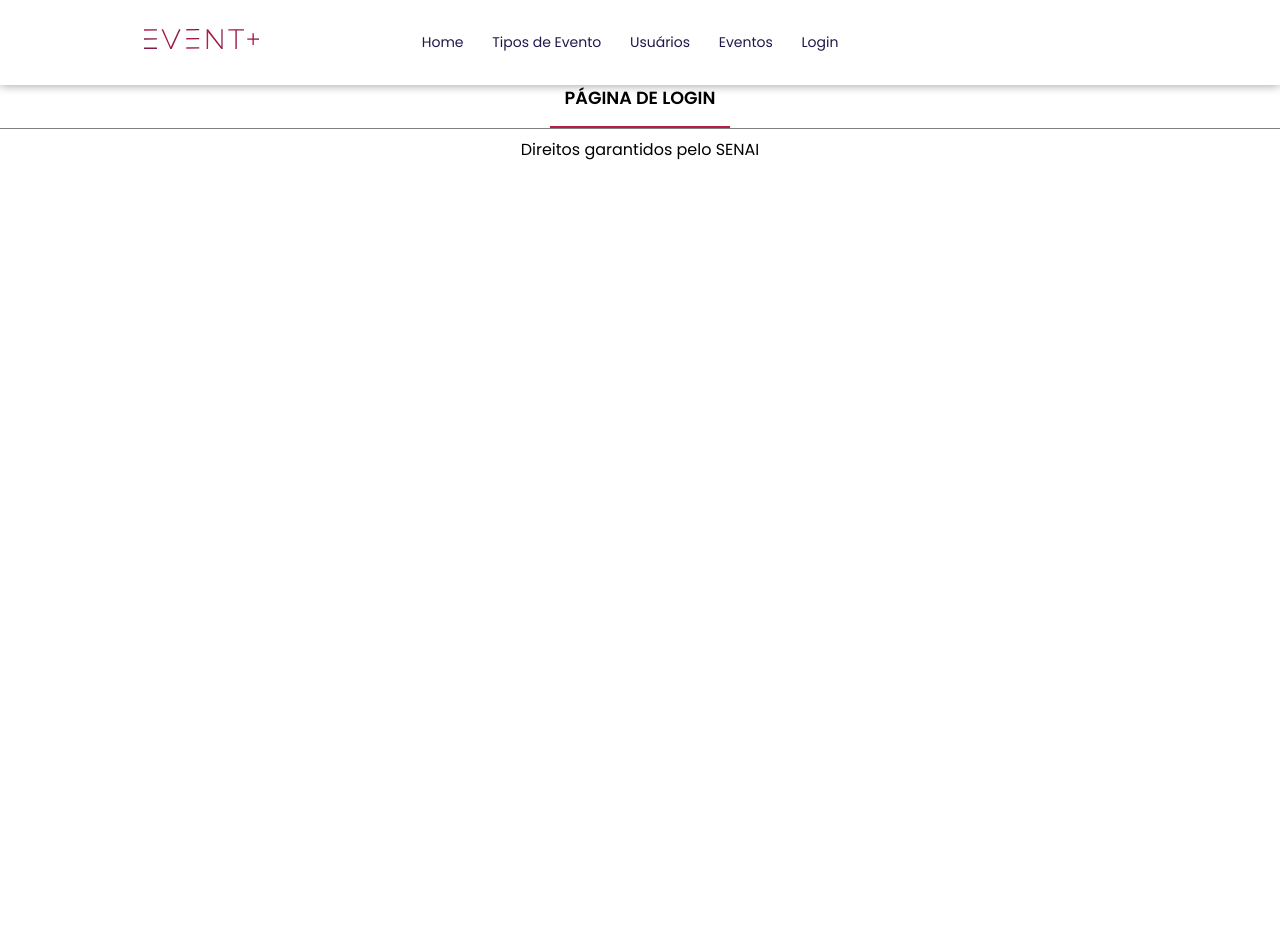
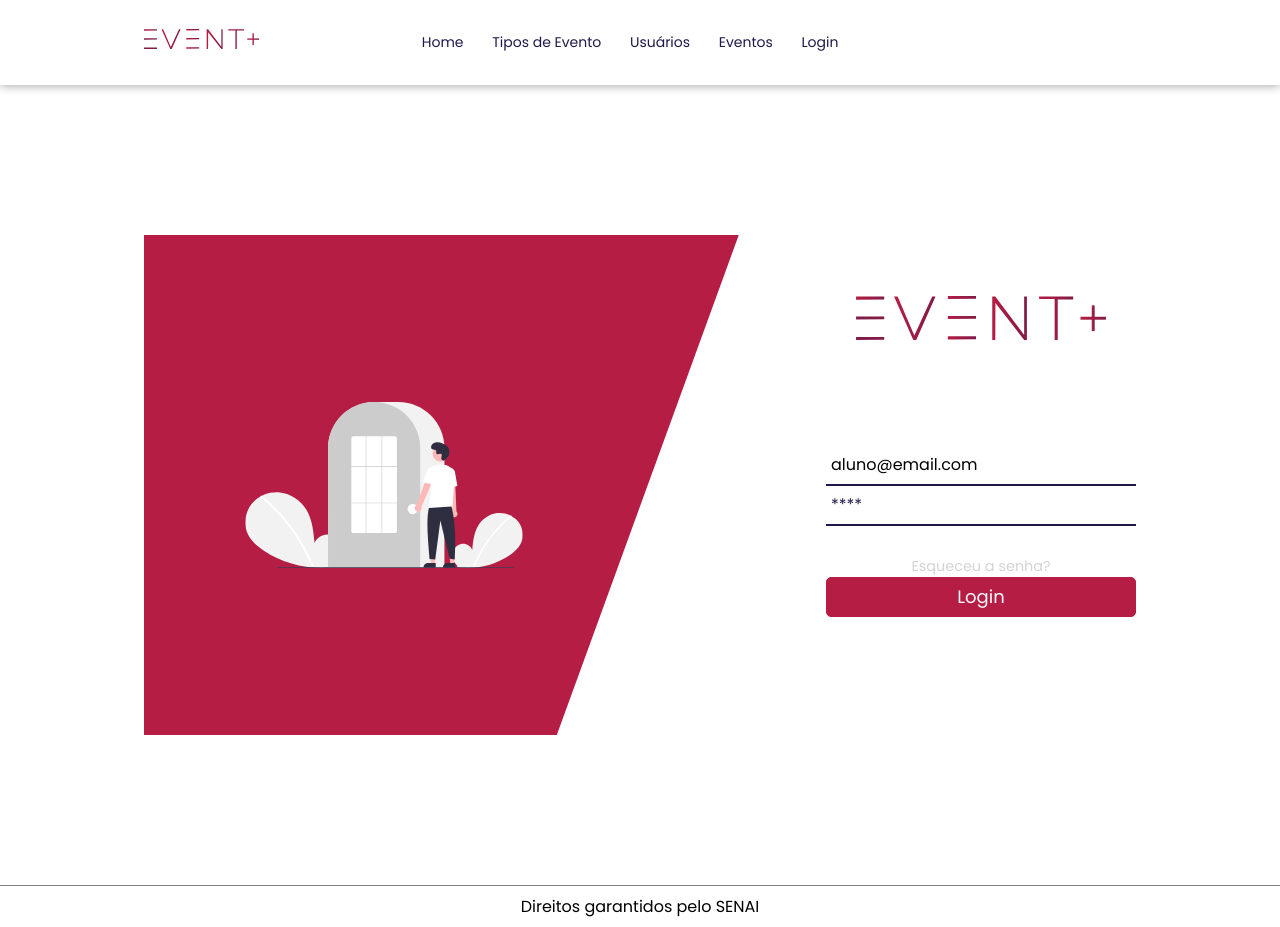
Before and after one commit to KidChoque/EventPLus, a React (Create React App) app: page /login in a window 1280 px wide. Before the commit the page ends 800 px from the top, so only its background shows below. Built offline with nearby package versions, Linux system fonts and the light colour scheme.

Commit message:
Configurando a geração dos tokens na tela de login

```diff
--- a/package.json
+++ b/package.json
@@ -7,6 +7,7 @@
     "@testing-library/react": "^13.4.0",
     "@testing-library/user-event": "^13.5.0",
     "axios": "^1.6.0",
+    "jwt-decode": "^4.0.0",
     "react": "^18.2.0",
     "react-dom": "^18.2.0",
     "react-router-dom": "^6.17.0",
--- a/src/App.jsx
+++ b/src/App.jsx
@@ -1,7 +1,14 @@
-
-import './App.css';
-import Rotas from './routes';
-const App = () => <Rotas />
-
+import "./App.css";
+import Rotas from "./routes";
+import { UserContext } from "./context/AuthContext";
+import { useState } from "react";
+const App = () => {
+  const [userData, setUserData] = useState({});
+  return (
+    <UserContext.Provider value={{ userData, setUserData }}>
+      <Rotas />
+    </UserContext.Provider>
+  );
+};
 
 export default App;
--- a/src/Components/ImageIllustrator/ImageIllustrator.jsx
+++ b/src/Components/ImageIllustrator/ImageIllustrator.jsx
@@ -2,12 +2,12 @@ import React from 'react';
 import imageDefault from '../../assets/images/default-image.jpeg'
 import './ImageIlustrator.css'
 
-const ImageIllustrator = ({alteText,imageRender=imageDefault,addClass=''}) => {
+const ImageIllustrator = ({alteText,imageRender=imageDefault,addClass}) => {
     return (
      <figure className='illustrator-box'>
         <img src={imageRender}
          alt={alteText}
-         className={`illustrator-box__image${addClass}`} />
+         className={`illustrator-box__image ${addClass}`} />
      </figure>
     );
 };
--- a/src/Services/Service.js
+++ b/src/Services/Service.js
@@ -8,6 +8,7 @@ export const eventsResourse = '/Evento'
 
 
 export const eventsTypeResource = '/TiposEvento'
+export const loginResource = '/Login'
 
 
 const apiPort = "7118";
--- /dev/null
+++ b/src/context/AuthContext.js
@@ -0,0 +1,9 @@
+import { jwtDecode } from "jwt-decode";
+import { createContext } from "react";
+
+export const UserContext = createContext(null)
+
+export const userDecodeToken=(theToken) => {
+    const decoded =jwtDecode(theToken);
+    return {role:decoded.role, nome:decoded.name,token: theToken}
+}
--- a/src/pages/Eventos/Eventos.jsx
+++ b/src/pages/Eventos/Eventos.jsx
@@ -20,6 +20,7 @@ import "./Eventos.css";
 
 const Eventos = () => {
   const [eventos, setEventos] = useState([]);
+  const [idEvento,setIdEvento]=useState("")
   const [nomeEvento, setNomeEvento] = useState("");
   const [tipoEventos, setTipoEventos] = useState([]);
   const [idTipoEvento, setIdTipoEvento] = useState("");
@@ -108,13 +109,28 @@ const Eventos = () => {
     }
   }
 
-  async function showUpdateForm() {
+  async function showUpdateForm(idEvento) {
     setFrmEdit(true);
+    setIdEvento(idEvento)
+    try {
+      const retorno = await api.get(`${eventsResourse}/${idEvento}`);
+      setNomeEvento(retorno.data.nomeEvento)
+      setDescricao(retorno.data.descricao)
+      setDataEvento(retorno.data.dataEvento)
+      console.log(retorno);
+    } catch (error) {
+      alert('Sei nao deu ruim')
+    }
   }
 
   async function handleUpdate() {
     try {
-      const edit = await api.put(`${eventsResourse}/${idTipoEvento}`);
+      const edit = await api.put(`${eventsResourse}/${idEvento}`,{
+        nomeEvento: nomeEvento,
+        descricao: descricao,
+        idTipoEvento: idTipoEvento,
+        dataEvento: dataEvento,
+      });
     } catch (error) {}
     return;
   }
@@ -226,6 +242,7 @@ const Eventos = () => {
                     />
                   </>
                 ) : (
+                  //EDICAO DE EVENTO
                   <>
                     <Input
                       id="NomeEvento"
@@ -233,7 +250,7 @@ const Eventos = () => {
                       name="nomeEvento"
                       type="text"
                       required="required"
-                      value={frmEdit.nomeEvento}
+                      value={nomeEvento}
                       manipulationFunction={(e) => {setFrmEditData({
                         ...setFrmEditData,nomeEvento:e.target.value});
                       }}
@@ -245,7 +262,7 @@ const Eventos = () => {
                       name="descricao"
                       type="text"
                       required="required"
-                      value={frmEdit.descricao}
+                      value={descricao}
                       manipulationFunction={(e) => {
                         setDescricao(e.target.value);
                       }}
@@ -256,7 +273,7 @@ const Eventos = () => {
                       name={"tiposEvento"}
                       required={"required"}
                       options={tipoEventos}
-                      value={frmEdit.idTipoEvento}
+                      value={idTipoEvento}
                       manipulationFunction={(e) => {setFrmEditData({
                         ...setFrmEditData,tipoEventos:e.target.value});
                       }}
@@ -268,7 +285,7 @@ const Eventos = () => {
                       name="data"
                       type="date"
                       required="required"
-                      value={new Date(frmEdit.dataEvento).toLocaleDateString(
+                      value={new Date(dataEvento).toLocaleDateString(
                         "sv-SE"
                       )}
                       manipulationFunction={(e) => {setFrmEditData({
@@ -310,7 +327,8 @@ const Eventos = () => {
             />
           </Container>
         </section>
-      </Main>
+      </Main>`
+
     </>
   );
 };
--- a/src/pages/Eventos/TableEv/TableEv.jsx
+++ b/src/pages/Eventos/TableEv/TableEv.jsx
@@ -62,7 +62,7 @@ const TableEv = ({ dados, fnDelete = null, fnUpdate = null }) => {
                   src={editPen}
                   alt=""
                   onClick={(e)=>{
-                    fnUpdate(ev)
+                    fnUpdate(ev.idEvento)
                   }}
                 />
               </td>
--- a/src/pages/Login/Login.css
+++ b/src/pages/Login/Login.css
@@ -0,0 +1,137 @@
+@font-face {
+    font-family: Poppins-Regular;
+    src: url(../../assets/fonts/Poppins/Poppins-Regular.ttf);
+  }
+  @font-face {
+    font-family: Poppins-Thin;
+    src: url(../../assets/fonts/Poppins/Poppins-Thin.ttf);
+  }
+
+  /* mobile first */
+  /* cuidado com os nomes  */
+  .layout-grid-login {
+    width: 100vw;
+    height: 100vh;
+    max-width: 992px;
+    margin: 0 auto;
+    display: flex;
+    justify-content: center;
+    align-items: center;
+    /* border: 1px solid green; */
+  }
+  .frm-login__formbox {
+    max-width: 350px;
+    width: 100%;
+    height: 60%;
+
+    display: flex;
+    flex-direction: column;
+    justify-content: center;
+    align-items: center;
+  }
+  .frm-login {
+    width: 100%;
+    height: 90vh;
+
+    display: flex;
+    flex-direction: column;
+    justify-content: space-evenly;
+    align-items: center;
+    /* border: 1px solid green; */
+  }
+  .login {
+    display: flex;
+    justify-content: center;
+    align-items: center;
+  }
+
+  .login__illustration {
+    display: none;
+  }
+
+  .frm-login__logo {
+    width: 274px;
+  }
+
+  .frm-login__button,
+  .frm-login__entry {
+    margin-top: 40px;
+  }
+
+  .frm-login__entry {
+    padding-bottom: 10px;
+    /* font-family: Poppins-Regular; */
+  }
+
+  .frm-login__entry::placeholder {
+    color: lightgrey;
+  }
+
+  .frm-login__link {
+    text-decoration: none;
+    margin-top: 40px;
+    color: lightgrey;
+    font-size: 0.9rem;
+    font-family: Poppins-Regular;
+  }
+
+  @media screen and (min-width: 992px) {
+    .login {
+      position: relative;
+      z-index: 1;
+      width: 992px;
+      height: 500px;
+      margin: 0 auto;
+      justify-content: space-between;
+      /* border: 1px solid red; */
+    }
+    .ilustrator-brox {
+      display: block;
+    }
+    .login__illustration {
+      display: block;
+      position: relative;
+      top: 0;
+      left: 0;
+      width: 60%;
+      height: 100%;
+      overflow: hidden;
+      /* border: 2px solid black; */
+    }
+
+    .login__illustration-rotate {
+      position: absolute;
+      top: -280px;
+      left: -204px;
+      z-index: 2;
+      transform: rotate(20deg);
+      width: 120%;
+      height: 180%;
+      /* background-color: rgba(181, 29, 68, 0.3); */
+      background-color: var(--color-red);
+    }
+
+    .login-illustrator {
+      position: absolute;
+      top: calc(50% - (166px / 2));
+      left: 80px;
+      z-index: 3;
+      width: 320px;
+      height: 166px;
+    }
+
+    .frm-login {
+      max-width: 310px;
+      height: 95%;
+      /* border: 1px solid red; */
+    }
+    .frm-login__logo {
+      width: 250px;
+    }
+
+    .frm-login__entry,
+    .frm-login__button,
+    .frm-login__link {
+      margin-top: 30px;
+    }
+  }
--- a/src/pages/Login/Login.jsx
+++ b/src/pages/Login/Login.jsx
@@ -1,11 +1,103 @@
-import React from 'react';
-import Titulo from '../../Components/Titulo/Titulo';
+import React, { useContext, useState } from "react";
+import ImageIllustrator from "../../Components/ImageIllustrator/ImageIllustrator";
+import logo from "../../assets/icons/logo-pink.svg";
+import LoginImage from "../../assets/icons/login.svg"
+import { Input, Button } from "../../Components/FormComponents/FormComponents";
+import api, {loginResource} from "../../Services/Service";
+import "./Login.css";
+import { UserContext, userDecodeToken } from "../../context/AuthContext";
+
 const Login = () => {
-    return (
-        <div>
-            <Titulo titleText={"Página de Login"} />
+  const [user,setUser]= useState({email:"aluno@email.com",senha:""});
+
+  const {userData,setUserData}= useContext(UserContext)
+
+  async function handleSubmit(e){
+    //preventDefault - o D é MAIUSCULO
+    e.preventDefault();
+    //Validar usuário e senha
+      if (user.email.length < 3  && user.senha.length < 5 ) {
+        alert("Email e senha precisam de 3 caracteres")
+        return
+      }
+      try {
+        const promise = await api.post(loginResource,{
+            email:user.email,
+            senha:user.senha
+
+
+
+
+        })
+
+        const userFullToken = userDecodeToken(promise.data);
+        setUserData= (userFullToken)
+
+        localStorage.setItem("token",JSON.stringify(userFullToken))
+      } catch (error) {
+        alert("Verifique os dados e a conexão com a internet !")
+
+      }
+
+
+
+  }
+
+
+  return (
+    <div className="layout-grid-login">
+      <div className="login">
+        <div className="login__illustration">
+          <div className="login__illustration-rotate"></div>
+          <ImageIllustrator
+            imageName="login"
+            imageRender={LoginImage}
+            altText="Imagem de um homem em frente de uma porta de entrada"
+            addClass="login-illustrator "
+          />
         </div>
-    );
+
+        <div className="frm-login">
+          <img src={logo} className="frm-login__logo" alt="" />
+
+          <form className="frm-login__formbox" onSubmit={handleSubmit}>
+            <Input
+              className="frm-login__entry"
+              type="email"
+              id="login"
+              name="login"
+              required={true}
+              value={user.email}
+              manipulationFunction={(e) => {setUser({...user,email: e.target.value.trim()})}}
+              placeholder="Username"
+            />
+            <Input
+              className="frm-login__entry"
+              type="password"
+              id="senha"
+              name="senha"
+              required={true}
+              value={user.senha}
+              manipulationFunction={(e) => {setUser({...user,senha: e.target.value.trim()})}}
+              placeholder="****"
+            />
+
+            <a href="" className="frm-login__link">
+              Esqueceu a senha?
+            </a>
+
+            <Button
+              textButton="Login"
+              id="btn-login"
+              name="btn-login"
+              type="submit"
+              addClass="frm-login__button"
+            />
+          </form>
+        </div>
+      </div>
+    </div>
+  );
 };
 
 export default Login;
```
Also changed, not shown: 1 other file (tests, documents, lock files or other folders).
